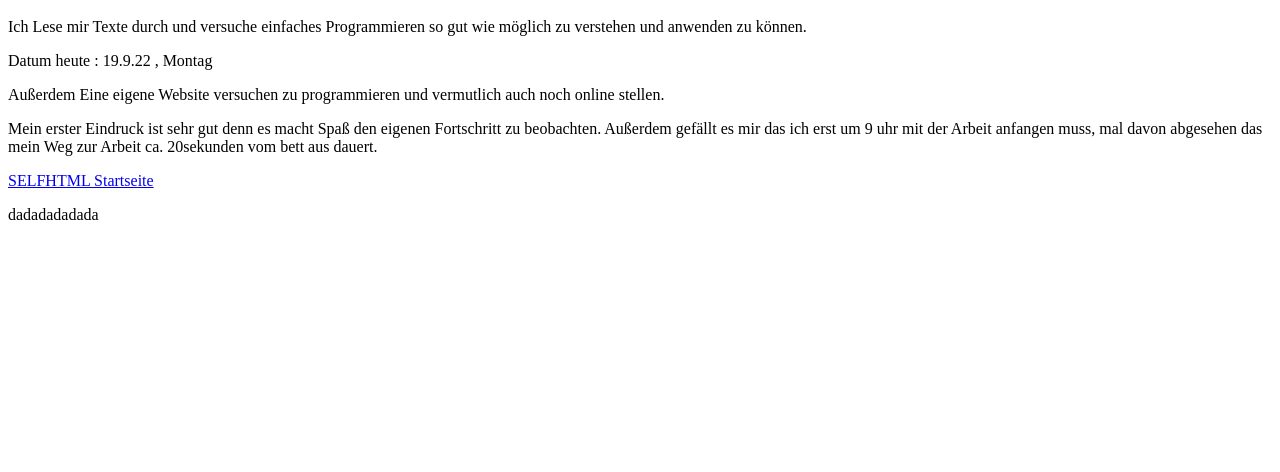
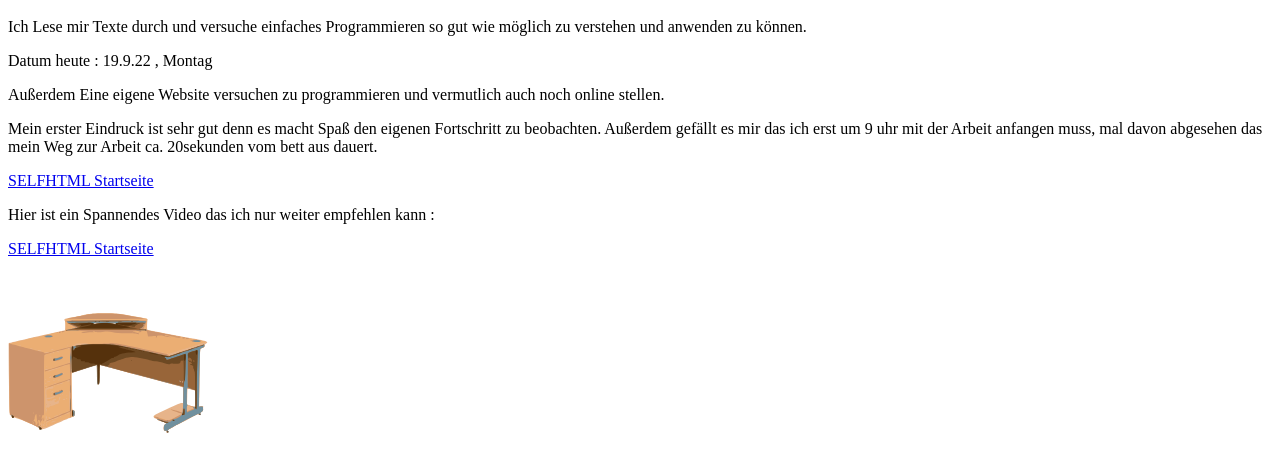
Before and after one commit to MortexBoss/praktikum, a plain HTML site: page index.html in a window 1280 px wide. Shown: the part 348-820 px from the top of the page. Drawn offline with Linux system fonts and the light colour scheme.

Commit message:
19.9 TEST
19.9 TEST

```diff
--- a/index.html
+++ b/index.html
@@ -21,6 +21,9 @@
                                         <p></p><UTF-8>Außerdem Eine eigene Website versuchen zu programmieren und vermutlich auch noch online stellen.</UTF-8></p>
                                         <p><UTF-8>Mein erster Eindruck ist sehr gut denn es macht Spaß den eigenen Fortschritt zu beobachten. Außerdem gefällt es mir das ich erst um 9 uhr mit der Arbeit anfangen muss, mal davon abgesehen das mein Weg zur Arbeit ca. 20sekunden vom bett aus dauert.      </UTF-8></p>
                                         <p><a href="https://wiki.selfhtml.org/wiki/Startseite">SELFHTML Startseite</a></p>
+                                        <p><UTF-8>Hier ist ein Spannendes Video das ich nur weiter empfehlen kann :</UTF-8></p>
+                                        <p></p><a href="https://youtu.be/da5Ooi39vPY">SELFHTML Startseite</a></p>
+                                        <img src="desk.svg" alt="alternative Bildbeschreibung">
 
 
 
@@ -32,7 +35,8 @@
 
 
 
-                                        dadadadadada
+
+
 
 
 
```
Also changed, not shown: desk.svg (added).
